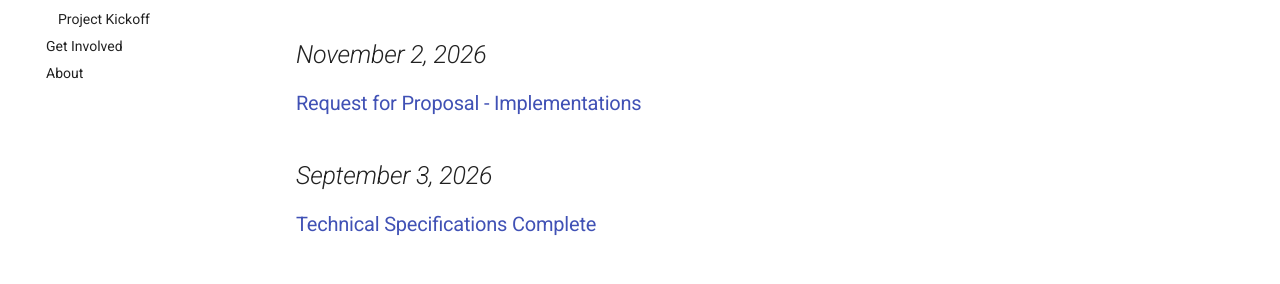
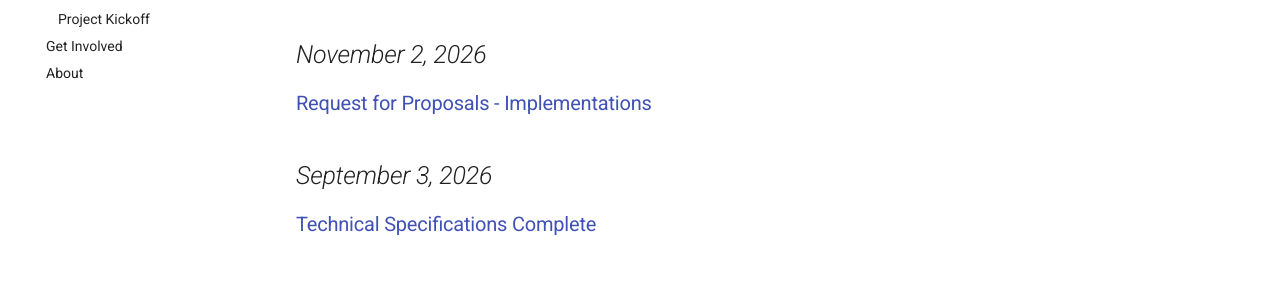
Before and after one commit to lyrasisorghome/InteroperabilityProject, an MkDocs documentation site: the page built from docs/index.md, in a window 1280 px wide and 1229 px high. Shown: the part 317-601 px from the top of the window. Built offline with MkDocs 1.6.1 and Material for MkDocs 9.7.7, drawn with Linux system fonts in a browser that asks for light colours; comment, search, counter and statistics services are not loaded.

Commit message:
Correct title from 'Proposal' to 'Proposals'

```diff
--- a/docs/index.md
+++ b/docs/index.md
@@ -4,7 +4,7 @@ The Community Supported Technologies (CST) Interoperability Project will enhance
 # Project Updates
 
 ## *November 2, 2026*
-### [Request for Proposal - Implementations](Project%20Updates/2026-11-02-projectupdate/)
+### [Request for Proposals - Implementations](Project%20Updates/2026-11-02-projectupdate/)
 
 ## *September 3, 2026*
 ### [Technical Specifications Complete](Project%20Updates/2026-9-03-projectupdate/)
```
